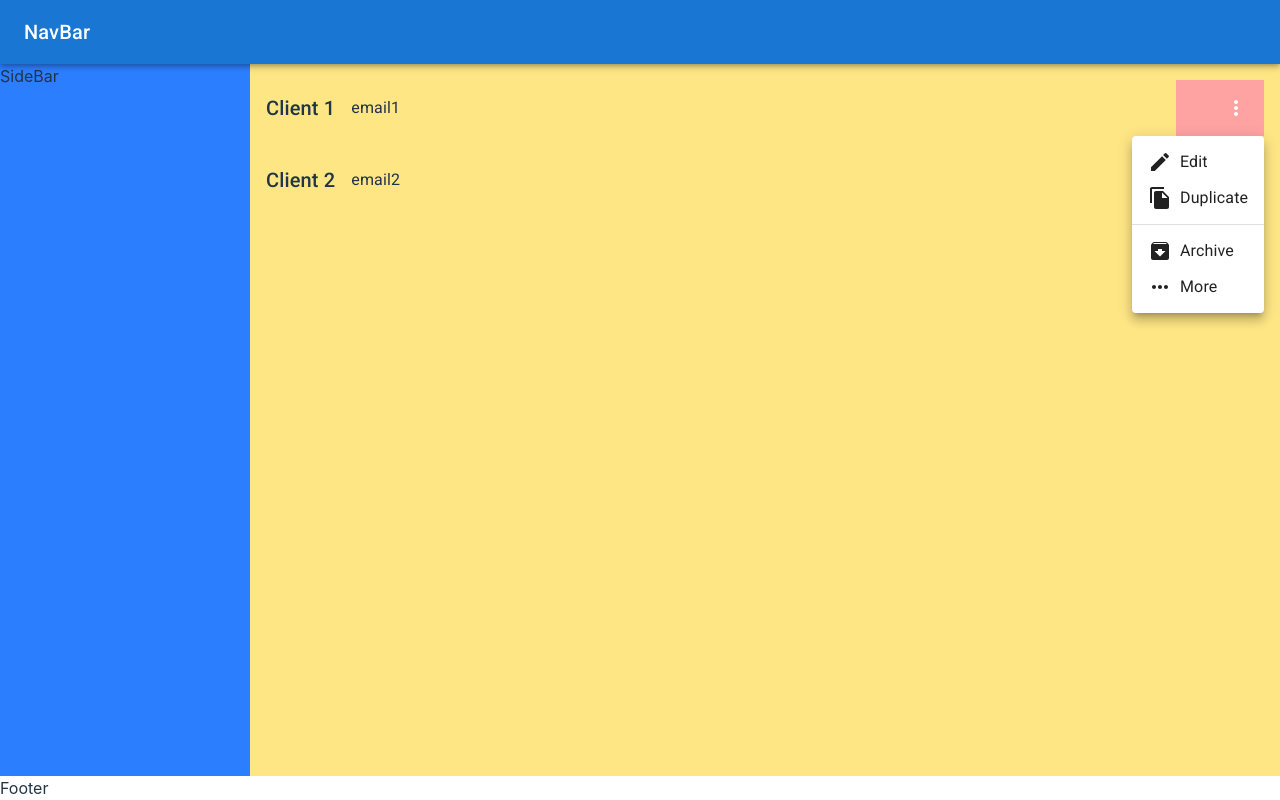
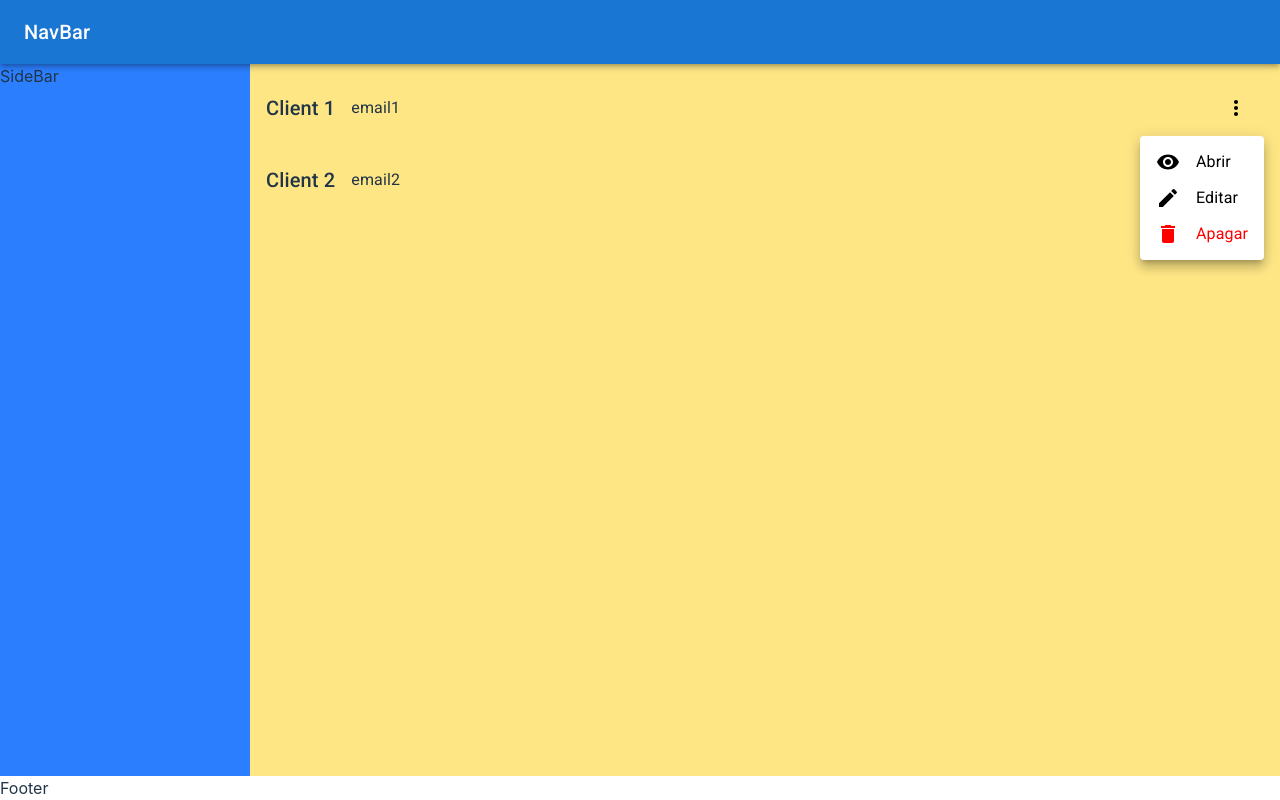
Before and after one commit to ricardoareiaslinhares/nic-project, a React (Vite) app: page /clients in a window 1280 px wide. Both pictures are taken after a click on the button 1236 px from the left and 108 px from the top of the page. Built offline with nearby package versions, Linux system fonts and the light colour scheme.

Commit message:
Menu integration completed

```diff
--- a/src/components/ListDisplay.tsx
+++ b/src/components/ListDisplay.tsx
@@ -1,8 +1,9 @@
-import MoreVertIcon from "@mui/icons-material/MoreVert";
+;
 import { Box, List, Typography, ListItemButton } from "@mui/material";
 import { useState } from "react";
 import { useNavigate } from "react-router";
 import MenuContext from "./MenuContext";
+import { MenuItemOptions } from "../types";
 
 interface Item {
   id: number;
@@ -14,9 +15,10 @@ interface Props<T extends Item> {
   items: T[];
   proprieties: (keyof T)[];
   go2link: string;
+  menuItemOptions: MenuItemOptions[]
 }
 
-const ListDisplay = <T extends Item>({ items, proprieties, go2link }: Props<T>) => {
+const ListDisplay = <T extends Item>({ items, proprieties, go2link, menuItemOptions }: Props<T>) => {
   const navigate = useNavigate()
   const [openMenuContext, setOpenMenuContext] = useState(false);
 
@@ -60,8 +62,8 @@ const ListDisplay = <T extends Item>({ items, proprieties, go2link }: Props<T>)
               </Box>
             ))}
           </Box>
-        <div className="bg-red-300">
-            <MenuContext isOpen={openMenuContext} onClose={(event) => handleMenuContextClick(item.id, event)}/>
+        <div>
+            <MenuContext isOpen={openMenuContext} menuItemOptions={menuItemOptions} id={item.id} />
           </div>
         </ListItemButton>
       ))}
--- a/src/components/MenuContext.tsx
+++ b/src/components/MenuContext.tsx
@@ -1,29 +1,21 @@
-import {
-  Button,
-  Divider,
-  MenuItem,
-  Menu,
-  ListItemButton,
-  MenuProps,
-} from "@mui/material";
+import { Button, Divider, Menu } from "@mui/material";
 
 import { useEffect, useState } from "react";
-import EditIcon from "@mui/icons-material/Edit";
-import ArchiveIcon from "@mui/icons-material/Archive";
-import FileCopyIcon from "@mui/icons-material/FileCopy";
-import MoreHorizIcon from "@mui/icons-material/MoreHoriz";
-import KeyboardArrowDownIcon from "@mui/icons-material/KeyboardArrowDown";
+
 import MoreVertIcon from "@mui/icons-material/MoreVert";
 import MenuContextItem from "./MenuContextItem";
+import { MenuItemOptions } from "../types";
 
 type Props = {
   isOpen: boolean;
-  onClose: (event: React.MouseEvent<HTMLButtonElement, MouseEvent>) => void;
+  menuItemOptions: MenuItemOptions[];
+  id: number;
 };
 
-const MenuContext = ({ isOpen, onClose }: Props) => {
+const MenuContext = ({ isOpen, menuItemOptions, id }: Props) => {
   const [anchorEl, setAnchorEl] = useState<null | HTMLElement>(null);
   const open = Boolean(anchorEl);
+
   useEffect(() => {
     if (!isOpen) setAnchorEl(null);
   }, [isOpen]);
@@ -36,6 +28,28 @@ const MenuContext = ({ isOpen, onClose }: Props) => {
     setAnchorEl(null);
   };
 
+
+  type MenuItemClientProps = {
+    options: MenuItemOptions[];
+    handleClose: () => void;
+  };
+  const MenuItemClient = ({ options, handleClose }: MenuItemClientProps) => {
+    return (
+      <>
+        {options.map((item, index) => (
+          <MenuContextItem
+            key={index}
+            onClose={handleClose}
+            onClick={() => item.onClick(id)}
+            sx={{ color: item.label === "Apagar" ? "red" : "black" }}
+          >
+            {item.icon}
+            {item.label}
+          </MenuContextItem>
+        ))}
+      </>
+    );
+  };
 
   return (
     <div>
@@ -59,6 +73,7 @@ const MenuContext = ({ isOpen, onClose }: Props) => {
           justifyContent: "center",
           borderRadius: "9999px",
           bgcolor: "transparent",
+          color: "black",
           transition: "background-color 0.2s ease-in-out",
           ":hover": { cursor: "pointer", bgcolor: "aquamarine" },
           ml: 4,
@@ -72,29 +87,13 @@ const MenuContext = ({ isOpen, onClose }: Props) => {
         MenuListProps={{
           "aria-labelledby": "demo-customized-button",
         }}
-        anchorEl={anchorEl}
+        anchorEl={anchorEl} //MUI prop for popups
         open={open}
         onClick={(event) => event.stopPropagation()}
         onMouseDown={(event) => event.stopPropagation()}
         onClose={handleClose}
       >
-        <MenuContextItem onClose={handleClose}>
-          <EditIcon />
-          Edit
-        </MenuContextItem>
-        <MenuContextItem onClose={handleClose}>
-          <FileCopyIcon />
-          Duplicate
-        </MenuContextItem>
-        <Divider sx={{ my: 0.5 }} />
-        <MenuContextItem onClose={handleClose}>
-          <ArchiveIcon />
-          Archive
-        </MenuContextItem>
-        <MenuContextItem onClose={handleClose}>
-          <MoreHorizIcon />
-          More
-        </MenuContextItem>
+        <MenuItemClient options={menuItemOptions} handleClose={handleClose} />
       </Menu>
     </div>
   );
--- a/src/components/MenuContextItem.tsx
+++ b/src/components/MenuContextItem.tsx
@@ -1,16 +1,19 @@
-import MenuItem from "@mui/material/MenuItem";
+import { SxProps, Theme, MenuItem } from "@mui/material";
+import { JSX } from "react";
 
 type props = {
   onClose: (event: React.MouseEvent<HTMLButtonElement, MouseEvent>) => void;
-    children: React.ReactNode
-}
-const MenuContextItem = ({ onClose, children, ...props }: props) => {
+  children: React.ReactNode;
+  sx?: SxProps<Theme>;
+} & JSX.IntrinsicElements["button"];
+const MenuContextItem = ({ onClose, children, sx, ...props }: props) => {
   return (
     <MenuItem
       component="button"
       onClick={onClose}
       disableRipple
       onMouseDown={(event) => event.stopPropagation()}
+      {...props}
       sx={{
         outline: "none",
         "&:focus": { outline: "none" },
@@ -18,14 +21,14 @@ const MenuContextItem = ({ onClose, children, ...props }: props) => {
         display: "flex",
         flex: 1,
         flexDirection: "row",
-          columnGap:1,
+        columnGap: 2,
         width: "100%",
+        ...sx,
       }}
-        {...props}
     >
       {children}
     </MenuItem>
   );
 };
 
-  export default MenuContextItem
+export default MenuContextItem;
--- a/src/index.css
+++ b/src/index.css
@@ -36,24 +36,6 @@ h1 {
   line-height: 1.1;
 }
 
-button {
-  border-radius: 8px;
-  border: 1px solid transparent;
-  padding: 0.6em 1.2em;
-  font-size: 1em;
-  font-weight: 500;
-  font-family: inherit;
-  background-color: #1a1a1a;
-  cursor: pointer;
-  transition: border-color 0.25s;
-}
-button:hover {
-  border-color: #646cff;
-}
-button:focus,
-button:focus-visible {
-  outline: 4px auto -webkit-focus-ring-color;
-}
 
 @media (prefers-color-scheme: light) {
   :root {
@@ -63,7 +45,5 @@ button:focus-visible {
   a:hover {
     color: #747bff;
   }
-  button {
-    background-color: #f9f9f9;
-  }
+
 }
--- a/src/pages/Clients.tsx
+++ b/src/pages/Clients.tsx
@@ -1,14 +1,44 @@
+import { useNavigate } from "react-router";
+import ListDisplay from "../components/ListDisplay";
+import { MenuItemOptions } from "../types";
+import EditIcon from "@mui/icons-material/Edit";
+import VisibilityIcon from "@mui/icons-material/Visibility";
+import DeleteIcon from "@mui/icons-material/Delete";
 
-import ListDisplay from "../components/ListDisplay"
-
-type Props = {}
+type Props = {};
 
 const Clients = (props: Props) => {
+  const navigate = useNavigate();
+  const go2link = "/clients/";
+
+  const menuItemOptions: MenuItemOptions[] = [
+    {
+      label: "Abrir",
+      icon: <VisibilityIcon />,
+      onClick: (id:number) => { navigate(go2link + String(id)) },
+    },
+    {
+      label: "Editar",
+      icon: <EditIcon />,
+      onClick: (id:number) => { navigate(go2link + String(id)) },
+    },
+    {
+      label: "Apagar",
+      icon: <DeleteIcon />,
+      onClick: (id:number) => { navigate(go2link + String(id)) },
+    },
+  ];
   return (
-    <ListDisplay items={[{id: 1, name: "Client 1", email: "email1"}, {id: 2, name: "Client 2", email: "email2"}]} proprieties={[ "email"]}
-    go2link="/clients/"
+    <ListDisplay
+      items={[
+        { id: 1, name: "Client 1", email: "email1" },
+        { id: 2, name: "Client 2", email: "email2" },
+      ]}
+      proprieties={["email"]}
+      go2link={go2link}
+      menuItemOptions={menuItemOptions}
     />
-  )
-}
+  );
+};
 
-export default Clients
+export default Clients;
--- /dev/null
+++ b/src/types.ts
@@ -0,0 +1,5 @@
+export interface MenuItemOptions {
+    label: string;
+    icon: React.ReactNode;
+    onClick: (id: number) => void;
+}
```
Lines whose indentation alone changed are shown as unchanged.
